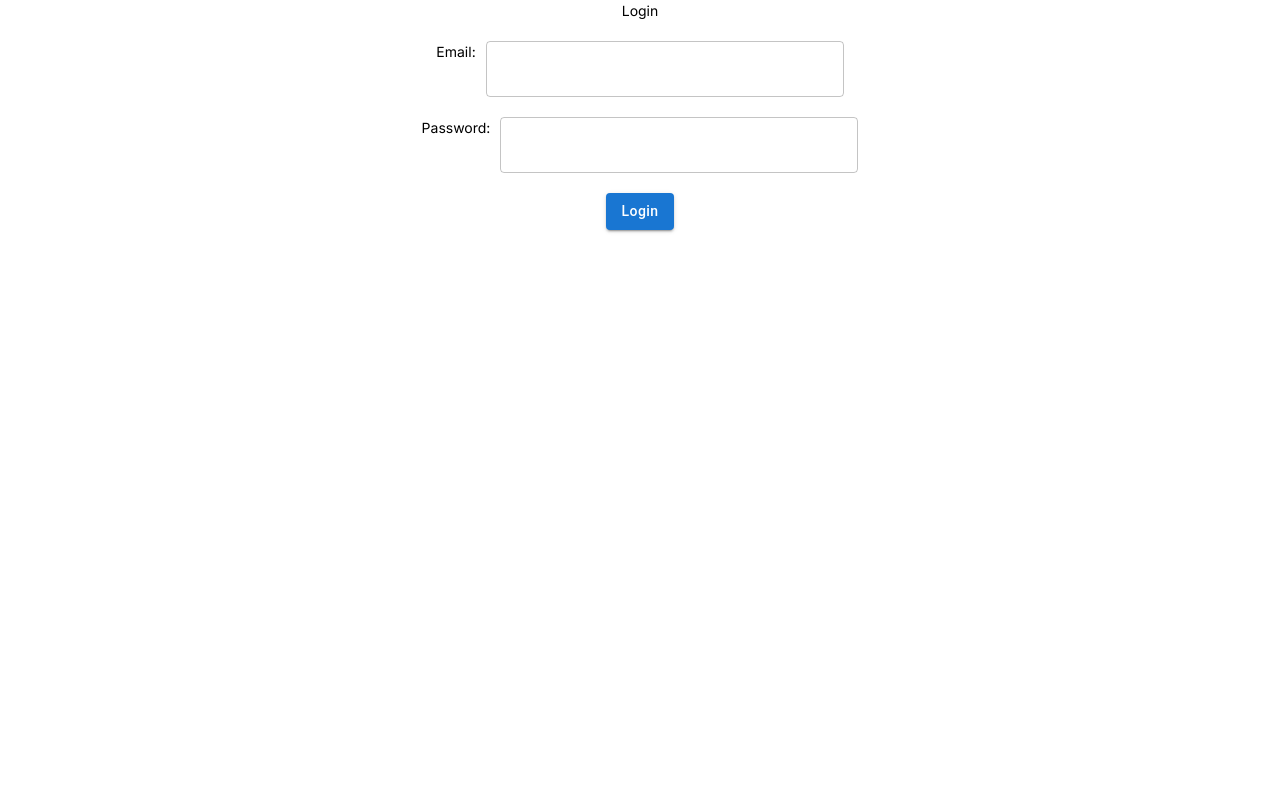
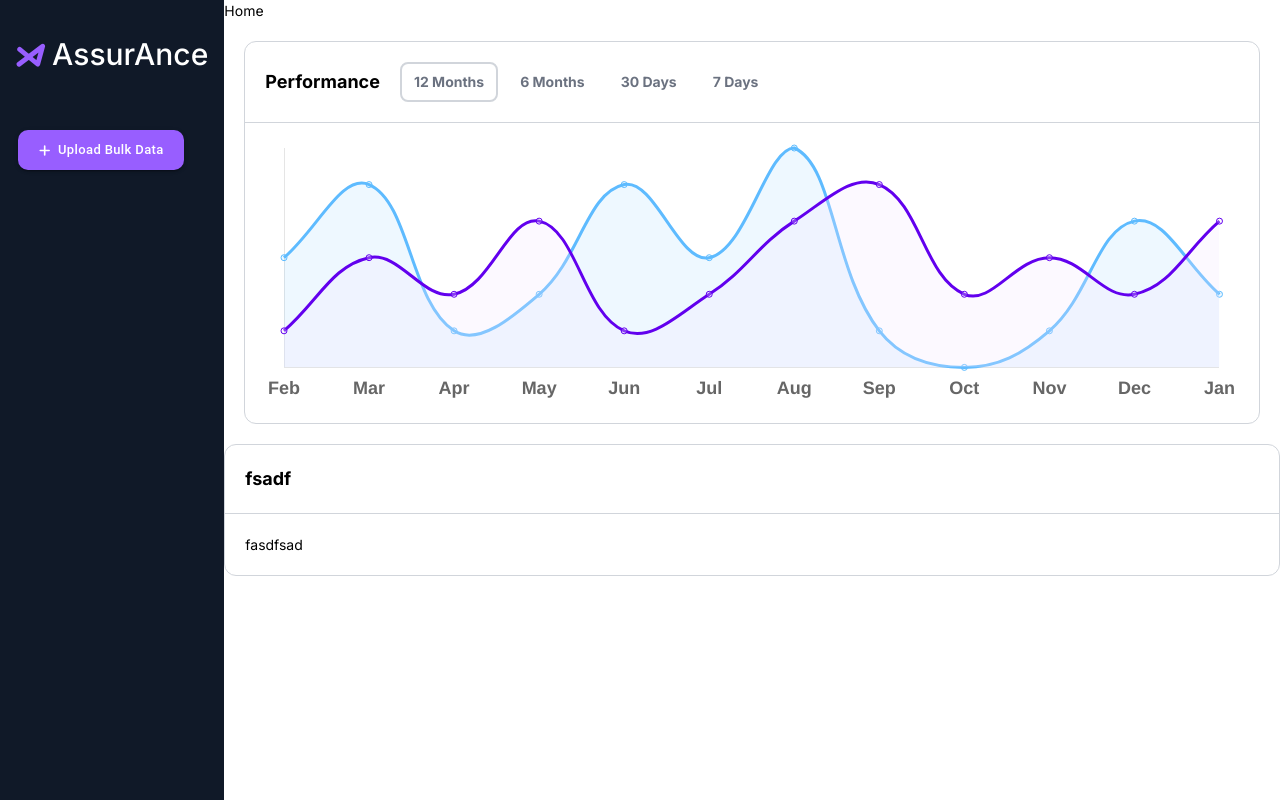
Before and after one commit to akatsuki-23/assurAInce-ui, a React (Create React App) app: page /#/home in a window 1280 px wide. Before the commit this address led to /#/login. Built offline with nearby package versions, Linux system fonts and the light colour scheme; no server answers.

Commit message:
Chartjs init (#3)
* chart-card created

* custom-card name changed to main-card

```diff
--- a/package.json
+++ b/package.json
@@ -9,7 +9,9 @@
     "@mui/icons-material": "^5.14.9",
     "@mui/material": "^5.14.9",
     "axios": "^1.5.0",
+    "chart.js": "^4.4.0",
     "react": "^18.2.0",
+    "react-chartjs-2": "^5.2.0",
     "react-dom": "^18.2.0",
     "react-dropzone": "^14.2.3",
     "react-router-dom": "^6.15.0",
@@ -47,5 +49,7 @@
     "pre-commit": "^1.2.2",
     "tailwindcss": "^3.3.3"
   },
-  "pre-commit": ["lint"]
+  "pre-commit": [
+    "lint"
+  ]
 }
--- /dev/null
+++ b/src/components/chart-card/ChartCard.jsx
@@ -0,0 +1,102 @@
+import React, { useEffect, useState } from "react";
+import LineChart from "../charts/LineChart";
+import { chartData } from "../charts/funcs";
+import MainCard from "../main-card/MainCard";
+import MainCardHeader from "../main-card/MainCardHeader";
+
+const MONTHS = [
+  "Feb",
+  "Mar",
+  "Apr",
+  "May",
+  "Jun",
+  "Jul",
+  "Aug",
+  "Sep",
+  "Oct",
+  "Nov",
+  "Dec",
+  "Jan",
+];
+
+const DAYS = [
+  'Sun',
+  'Mon',
+  'Tue',
+  'Wed',
+  'Thu',
+  'Fri',
+  'Sat',
+];
+
+const durationToLabelsMap = {
+  1: MONTHS,
+  2: MONTHS.slice(6),
+  4: DAYS,
+};
+
+const getData = (key) => {
+  return [
+    {
+      1: [10, 20, 15, 25, 10, 15, 25, 30, 15, 20, 15, 25],
+      2: [25, 30, 5, 20, 15, 25],
+    }[key],
+    {
+      1: [20, 30, 10, 15, 30, 20, 35, 10, 5, 10, 25, 15],
+      2: [20, 30, 10, 15, 30, 20],
+    }[key],
+  ];
+};
+
+const ChartCard = () => {
+  const [selectedDuration, setSelectedDuration] = useState();
+  const [data1, setData1] = useState([]);
+  const [data2, setData2] = useState([]);
+
+  const durations = [
+    { label: "12 Months", key: 1 },
+    { label: "6 Months", key: 2 },
+    { label: "30 Days", key: 3 },
+    { label: "7 Days", key: 4 },
+  ];
+
+  const handleChange = (durationKey) => {
+    const datasets = getData(durationKey);
+    setData1(datasets[0]);
+    setData2(datasets[1]);
+    setSelectedDuration(durationKey);
+  };
+
+  useEffect(() => {
+    handleChange(1);
+  }, []);
+
+  return (
+    <MainCard className="m-5">
+      <MainCardHeader title="Performance">
+        <div className="flex items-center space-x-2">
+          {durations.map((duration) => (
+            <div
+              key={duration.key}
+              className={`text-sm px-3 py-2 cursor-pointer border-2 border-gray-300/0 text-gray-500 ${
+                selectedDuration === duration.key
+                  ? "rounded-lg !border-gray-300 text-black"
+                  : ""
+              }`}
+              onClick={() => handleChange(duration.key)}
+            >
+              {duration.label}
+            </div>
+          ))}
+        </div>
+      </MainCardHeader>
+      <LineChart
+        className="p-5"
+        datasets={chartData("AI", data1, "Normal", data2)}
+        labels={durationToLabelsMap[selectedDuration]}
+      />
+    </MainCard>
+  );
+};
+
+export default ChartCard;
--- /dev/null
+++ b/src/components/charts/LineChart.jsx
@@ -0,0 +1,99 @@
+import React from "react";
+import {
+  Chart as ChartJS,
+  CategoryScale,
+  LinearScale,
+  PointElement,
+  LineElement,
+  Title,
+  Tooltip,
+  Filler,
+  Legend,
+} from "chart.js";
+import { Line } from "react-chartjs-2";
+import COLORS from "../../constants/colors";
+
+ChartJS.register(
+  CategoryScale,
+  LinearScale,
+  PointElement,
+  LineElement,
+  Title,
+  Tooltip,
+  Filler,
+  Legend
+);
+
+const options = {
+  responsive: true,
+  maintainAspectRatio: false,
+  tension: 0.4,
+  plugins: {
+    legend: { display: false },
+    tooltip: {
+      displayColors: false,
+      padding: 15,
+      backgroundColor: COLORS.WHITE,
+      borderColor: COLORS.GRAY2,
+      borderWidth: 2,
+      titleAlign: "center",
+      titleColor: COLORS.BLACK,
+      titleFont: { size: 18 },
+      bodyAlign: "center",
+      bodyColor: COLORS.GRAY,
+      bodyFont: { size: 18 },
+      callbacks: {
+        title: ([ctx]) => ctx.dataset.label,
+        label: function (context) {
+          let label = "";
+          if (context.parsed.y !== null) {
+            label = new Intl.NumberFormat("en-US", {
+              style: "currency",
+              currency: "USD",
+            }).format(context.parsed.y);
+          }
+          return label;
+        }
+      },
+    },
+  },
+  scales: {
+    y: {
+      ticks: {
+        display: false,
+      },
+      grid: {
+        display: false,
+        lineWidth: 0,
+      },
+    },
+    x: {
+      ticks: { font: { size: 18, weight: "bold" } },
+      grid: {
+        display: false,
+        lineWidth: 0,
+      },
+    },
+  },
+};
+
+const LineChart = ({
+  className,
+  labels,
+  datasets,
+  width = "100%",
+  height = 300,
+}) => {
+  const data = {
+    labels,
+    datasets,
+  };
+
+  return (
+    <div className={className} style={{ width, height }}>
+      <Line data={data} options={options} />
+    </div>
+  );
+};
+
+export default LineChart;
--- /dev/null
+++ b/src/components/charts/funcs.js
@@ -0,0 +1,18 @@
+import COLORS from "../../constants/colors";
+
+export const chartData = (label1, data1, label2, data2) => [
+  {
+    fill: true,
+    label: label1,
+    data: data1,
+    borderColor: COLORS.PURPLE5,
+    backgroundColor: "rgb(242 231 254 / 25%)",
+  },
+  {
+    fill: true,
+    label: label2,
+    data: data2,
+    borderColor: "#5EBBFF",
+    backgroundColor: "rgb(92 187 255 / 10%)",
+  },
+];
--- /dev/null
+++ b/src/components/main-card/MainCard.jsx
@@ -0,0 +1,12 @@
+import React from "react";
+
+const MainCard = ({ className, children }) => {
+  return (
+    <div className={`bg-white border border-gray-300 rounded-xl ${className}`}>
+      {children}
+    </div>
+  );
+};
+
+
+export default MainCard;
--- /dev/null
+++ b/src/components/main-card/MainCardHeader.jsx
@@ -0,0 +1,10 @@
+const MainCardHeader = ({ title, children }) => {
+  return (
+    <div className="text-lg font-bold border-b border-gray-300 p-5 flex items-center space-x-5">
+      <div>{title}</div>
+      <div className="grow">{children}</div>
+    </div>
+  );
+};
+
+export default MainCardHeader;
--- a/src/constants/colors.js
+++ b/src/constants/colors.js
@@ -1,5 +1,6 @@
 const COLORS = {
   WHITE: "#FFFFFF",
+  BLACK: '#000000',
   PURPLE0: "#F2E7FE",
   PURPLE1: "#DBB2FF",
   PURPLE2: "#BB86FC",
@@ -10,6 +11,10 @@ const COLORS = {
   PURPLE7: "#3700B3",
   PURPLE8: "#30009C",
   PURPLE9: "#23036A",
+  GRAY: '#71717A',
+  GRAY2: '#E4E4E7',
+  GRAY4: '#98A2B3'
+
 };
 
 export default COLORS;
--- a/src/containers/home/Home.jsx
+++ b/src/containers/home/Home.jsx
@@ -1,7 +1,16 @@
+import ChartCard from "../../components/chart-card/ChartCard";
+import MainCard from "../../components/main-card/MainCard";
+import MainCardHeader from "../../components/main-card/MainCardHeader";
+
 const HomePage = () => {
   return (
     <div className="w-full h-full">
       Home
+      <ChartCard />
+      <MainCard>
+        <MainCardHeader title="fsadf"></MainCardHeader>
+        <div className="p-5">fasdfsad</div>
+      </MainCard>
     </div>
   );
 };
--- a/src/routes/RouteLayout.jsx
+++ b/src/routes/RouteLayout.jsx
@@ -30,7 +30,7 @@ const RouteLayout = () => {
       <Routes>
         <Route
           path="*"
-          element={user?.firstName ? <PrivateLayout /> : <PublicLayout />}
+          element={!user?.firstName ? <PrivateLayout /> : <PublicLayout />}
         />
       </Routes>
     </>
```
Also changed, not shown: 1 other file (tests, documents, lock files or other folders).
